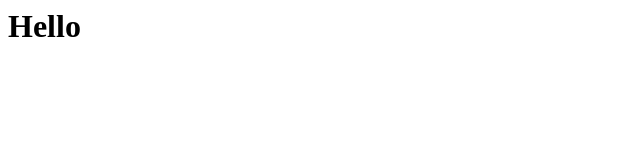
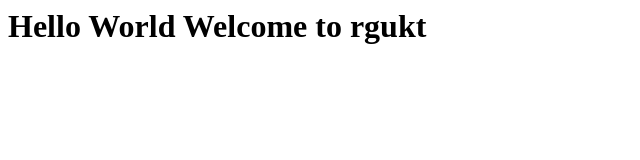
Before and after one commit to Hepsibah33/abc, a plain HTML site: page java.html in a window 1280 px wide. Shown: the whole page, without its empty margins (0-640 px from the left). Drawn offline with Linux system fonts and the light colour scheme.

Commit message:
Update java.html

```diff
--- a/java.html
+++ b/java.html
@@ -1,3 +1,3 @@
 <html>
-<h1> Hello</h1>
+<h1> Hello World Welcome to rgukt</h1>
 </html>
```
